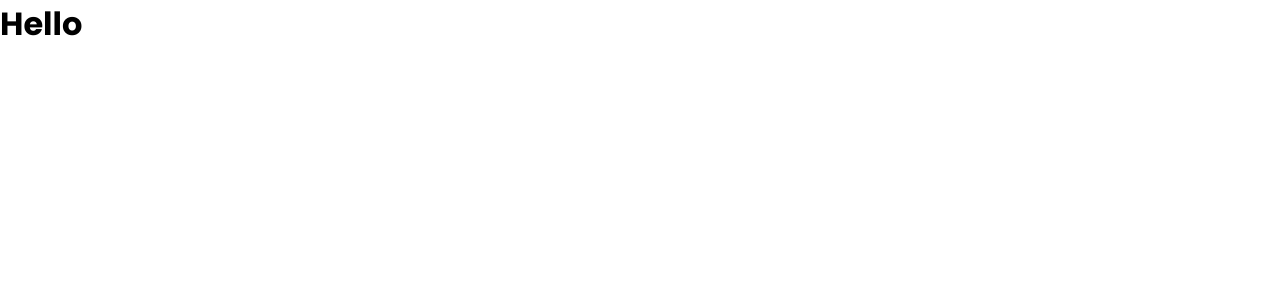
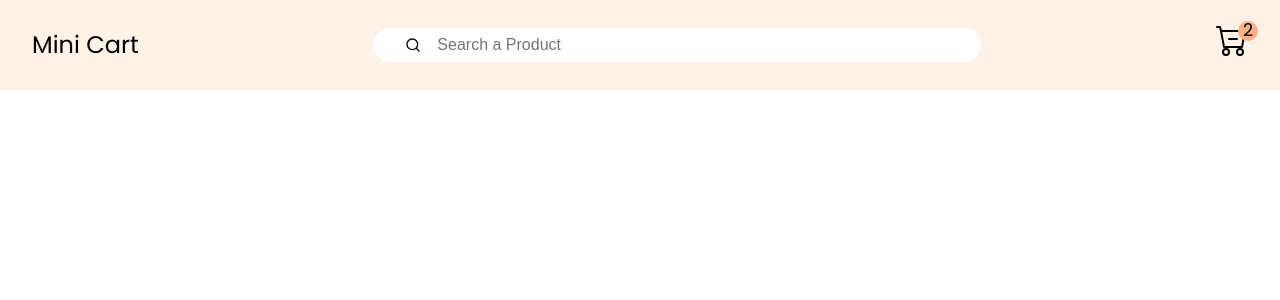
Before and after one commit to ankurbit1997/Mini-Cart, a React (Create React App) app: page / in a window 1280 px wide. Shown: the top 300 px of the page. Built offline with nearby package versions, Linux system fonts and the light colour scheme.

Commit message:
adding nav

```diff
--- a/package.json
+++ b/package.json
@@ -9,6 +9,7 @@
     "node": "^16.10.0",
     "react": "^17.0.2",
     "react-dom": "^17.0.2",
+    "react-icons": "^4.3.1",
     "react-router-dom": "^5.3.0",
     "react-scripts": "4.0.3",
     "sass": "^1.43.2",
--- a/src/App.js
+++ b/src/App.js
@@ -1,9 +1,11 @@
 import React from "react";
+
+import Header from "./components/header";
 
 const App = () => {
   return (
     <div className="App">
-      <h1>Hello</h1>
+      <Header />
     </div>
   );
 };
--- /dev/null
+++ b/src/components/header.js
@@ -0,0 +1,34 @@
+import React from "react";
+
+import { BsCartDash } from "react-icons/bs";
+import { FiSearch } from "react-icons/fi";
+
+import "./header.scss";
+
+const Header = () => {
+  return (
+    <header>
+      <div className="header">
+        <span className="header__logo">Mini Cart</span>
+
+        <div className="header__search">
+          <FiSearch className="header__search__icon" />
+          <input
+            type="text"
+            placeholder="Search a Product"
+            onChange={(e) => console.log(e.target.value)}
+          />
+        </div>
+
+        <div className="header__cart">
+          <BsCartDash />
+          <span>
+            <p>2</p>
+          </span>
+        </div>
+      </div>
+    </header>
+  );
+};
+
+export default Header;
--- /dev/null
+++ b/src/components/header.scss
@@ -0,0 +1,64 @@
+header {
+  padding: 0 2rem;
+  background-color: #fef1e6;
+  .header {
+    max-width: var(--container-primary);
+    margin: 0 auto;
+    display: flex;
+    justify-content: space-between;
+    align-items: center;
+    padding: 1.3rem 0;
+
+    &__logo {
+      font-size: 1.5rem;
+    }
+    &__search {
+      position: relative;
+      flex-basis: 50%;
+      &__icon {
+        position: absolute;
+        left: 2rem;
+        top: 50%;
+        transform: translateY(-50%);
+      }
+      input {
+        width: 100%;
+        border-radius: 20px;
+        padding: 0.5rem 0.6rem;
+        border: none;
+        font-weight: 200;
+        padding-left: 4rem;
+        outline: none;
+        font-size: 1rem;
+        &:focus {
+          outline: none;
+        }
+        &::placeholder {
+          opacity: 1;
+        }
+      }
+    }
+
+    &__cart {
+      font-size: 2rem;
+      position: relative;
+
+      span {
+        background-color: #ffb085;
+        border-radius: 50%;
+        position: absolute;
+        height: 20px;
+        width: 20px;
+        top: 0;
+        right: -10px;
+        color: black;
+        display: grid;
+        place-items: center;
+        p {
+          line-height: 1;
+          font-size: 1.1rem;
+        }
+      }
+    }
+  }
+}
--- a/src/index.scss
+++ b/src/index.scss
@@ -11,3 +11,7 @@
 body {
   font-family: "Poppins", sans-serif;
 }
+
+:root {
+  --container-primary: 1366px;
+}
```
Also changed, not shown: src/pages/cart.js (added, +11 -0 lines), src/pages/home.js (added, +11 -0 lines), src/assets/cart.png (added), 1 other file (tests, documents, lock files or other folders).
